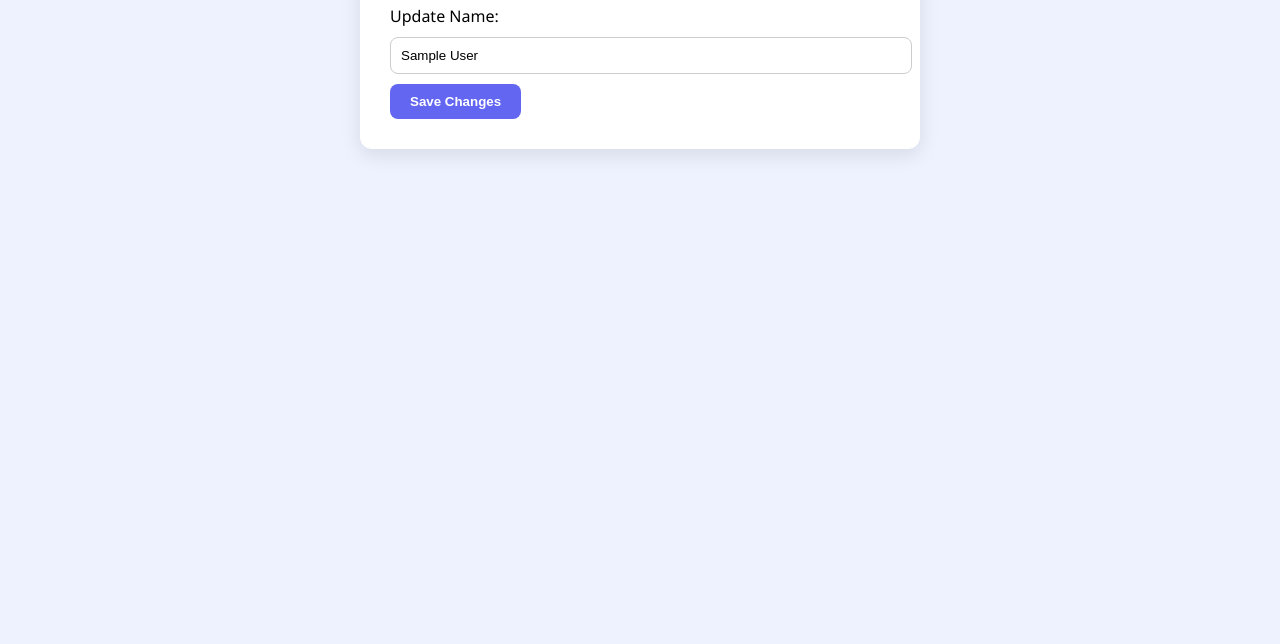
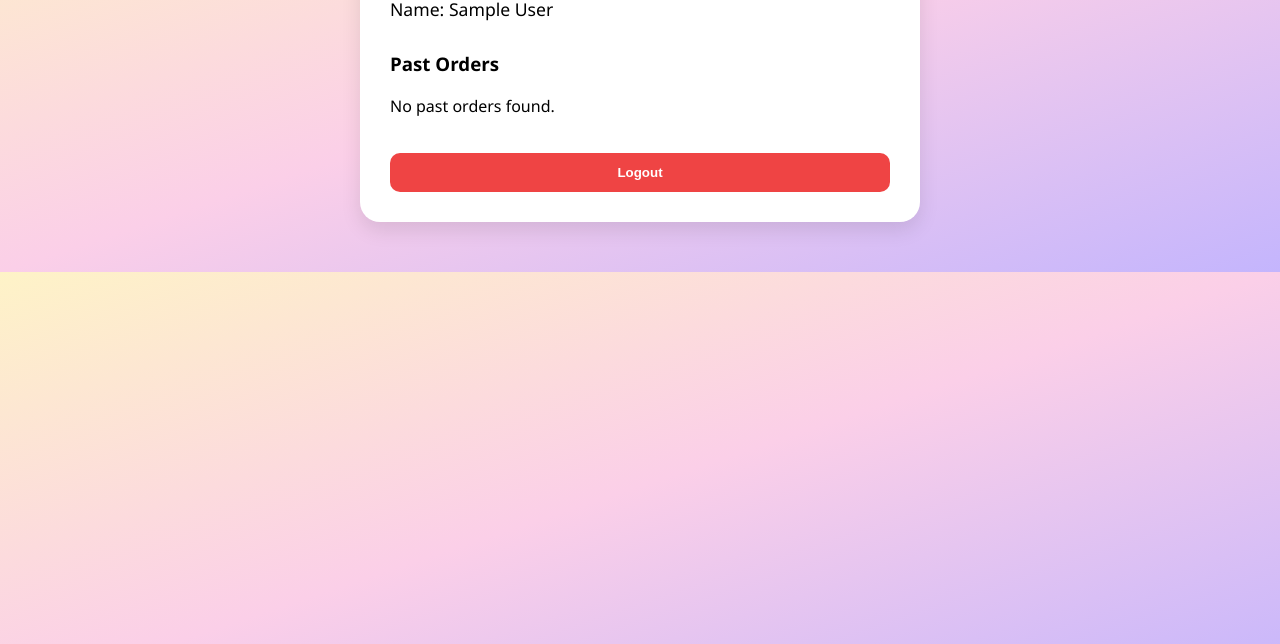
Before and after one commit to ssk219166/Xander, a plain HTML site: page profile.html in a window 1280 px wide. Shown: the part 156-800 px from the top of the page. Drawn offline with Linux system fonts and the light colour scheme; sample sign-in values are in the browser's storage.

Commit message:
Update profile.html

```diff
--- a/profile.html
+++ b/profile.html
@@ -3,61 +3,112 @@
 <head>
   <meta charset="UTF-8" />
   <meta name="viewport" content="width=device-width, initial-scale=1.0"/>
-  <title>Your Profile</title>
+  <title>Profile | Xander</title>
   <style>
     body {
       font-family: 'Segoe UI', sans-serif;
-      background: #eef2ff;
-      padding: 50px;
+      margin: 0;
+      background: linear-gradient(to bottom right, #fef3c7, #fbcfe8, #c4b5fd);
+      display: flex;
+      flex-direction: column;
+      align-items: center;
+      padding: 50px 20px;
+      animation: fadeIn 1s ease-in;
     }
-    .profile-box {
-      background: white;
+
+    @keyframes fadeIn {
+      from { opacity: 0; }
+      to { opacity: 1; }
+    }
+
+    .profile-container {
+      background-color: white;
       padding: 30px;
+      border-radius: 20px;
+      box-shadow: 0 8px 20px rgba(0,0,0,0.1);
       max-width: 500px;
-      margin: auto;
-      border-radius: 12px;
-      box-shadow: 0 6px 20px rgba(0,0,0,0.1);
+      width: 100%;
     }
-    input {
+
+    h2 {
+      text-align: center;
+      color: #4f46e5;
+      margin-bottom: 20px;
+    }
+
+    .profile-detail {
+      margin: 15px 0;
+      font-size: 1.1rem;
+    }
+
+    .orders-list {
+      margin-top: 30px;
+    }
+
+    .order-item {
+      background: #f3f4f6;
+      padding: 10px 15px;
+      border-radius: 10px;
+      margin: 5px 0;
+    }
+
+    button {
+      margin-top: 20px;
+      padding: 12px;
+      background-color: #ef4444;
+      color: white;
+      font-weight: bold;
+      border: none;
+      border-radius: 10px;
       width: 100%;
-      padding: 10px;
-      margin: 10px 0;
-      border-radius: 8px;
-      border: 1px solid #ccc;
+      cursor: pointer;
+      transition: background 0.3s;
     }
-    button {
-      padding: 10px 20px;
-      background: #6366f1;
-      color: white;
-      border: none;
-      border-radius: 8px;
-      cursor: pointer;
-      font-weight: bold;
+
+    button:hover {
+      background-color: #dc2626;
     }
   </style>
 </head>
 <body>
-  <div class="profile-box">
+
+  <div class="profile-container">
     <h2>Your Profile</h2>
-    <label for="name">Update Name:</label>
-    <input type="text" id="name" placeholder="Enter new name" />
-    <button onclick="updateName()">Save Changes</button>
+    <div class="profile-detail" id="profileName">Name: </div>
+
+    <div class="orders-list">
+      <h3>Past Orders</h3>
+      <div id="ordersContainer"></div>
+    </div>
+
+    <button onclick="logout()">Logout</button>
   </div>
 
   <script>
     const userData = JSON.parse(localStorage.getItem("userData"));
-    if (userData && userData.name) {
-      document.getElementById("name").value = userData.name;
+    const orders = JSON.parse(localStorage.getItem("pastOrders")) || [];
+
+    if (!userData || !localStorage.getItem("loggedIn")) {
+      window.location.href = "signin.html";
+    } else {
+      document.getElementById("profileName").textContent = `Name: ${userData.name}`;
     }
 
-    function updateName() {
-      const newName = document.getElementById("name").value.trim();
-      if (newName) {
-        userData.name = newName;
-        localStorage.setItem("userData", JSON.stringify(userData));
-        alert("Name updated!");
-        window.location.href = "index.html";
-      }
+    const ordersContainer = document.getElementById("ordersContainer");
+    if (orders.length === 0) {
+      ordersContainer.innerHTML = "<p>No past orders found.</p>";
+    } else {
+      orders.slice().reverse().forEach(order => {
+        const orderEl = document.createElement("div");
+        orderEl.classList.add("order-item");
+        orderEl.textContent = `${order.name} - $${order.price}`;
+        ordersContainer.appendChild(orderEl);
+      });
+    }
+
+    function logout() {
+      localStorage.removeItem("loggedIn");
+      window.location.href = "signin.html";
     }
   </script>
 </body>
```
